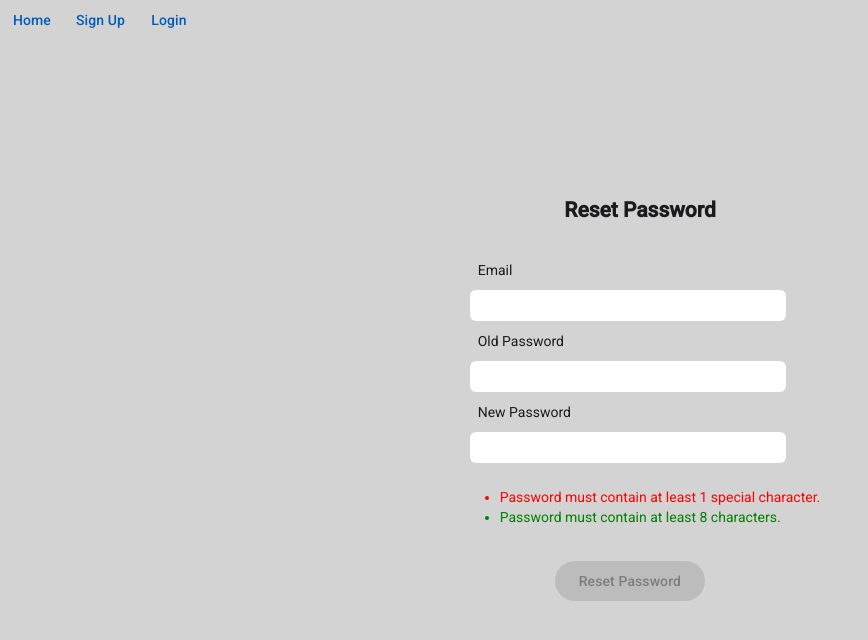
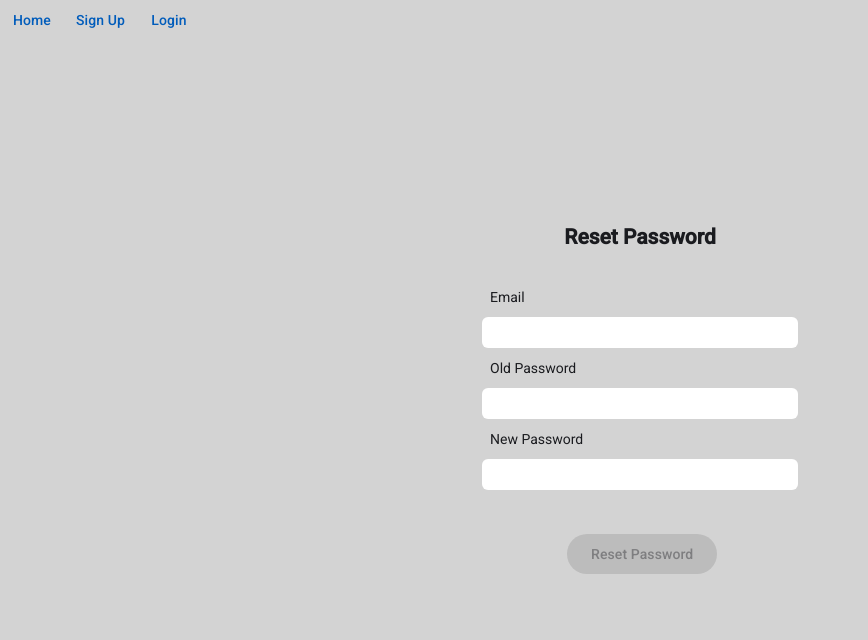
Before and after one commit to JCruz6725/TaskManager_Web_FrontEnd, an Angular app: page /resetPassword in a window 1280 px wide. Shown: the top 640 px of the page, without its empty margins (0-868 px from the left). Built offline with nearby package versions, Linux system fonts and the light colour scheme.

Commit message:
Added feature that changes color of password policy

```diff
--- a/src/app/Components/reset-password/reset-password.html
+++ b/src/app/Components/reset-password/reset-password.html
@@ -19,21 +19,21 @@
         </div>
 
         <ul>
+            @if (resetForm.get('newPassword')?.touched){
                 @if (resetForm.get('newPassword')?.hasError('specialCharMissing')) {
                     <li style="color: red;">Password must contain at least 1 special character.</li>
                 }
                 @else {
                     <li style="color: green;">Password must contain at least 1 special character.</li>
                 }
-
-            @if (resetForm.get('newPassword')?.hasError('minlength')) {
+                @if (resetForm.get('newPassword')?.value.length < 8){
                     <li style="color: red;">Pasword must contain at least 8 characters.</li>
                 }
                 @else{
                     <li style="color: green">Password must contain at least 8 characters.</li>
                 }
+            }
         </ul>
-
 
         <button class="reset-btn" matButton="tonal" type="submit" [disabled]="!resetForm.valid">Reset Password</button>
     </form>
```
Lines whose indentation alone changed are shown as unchanged.
